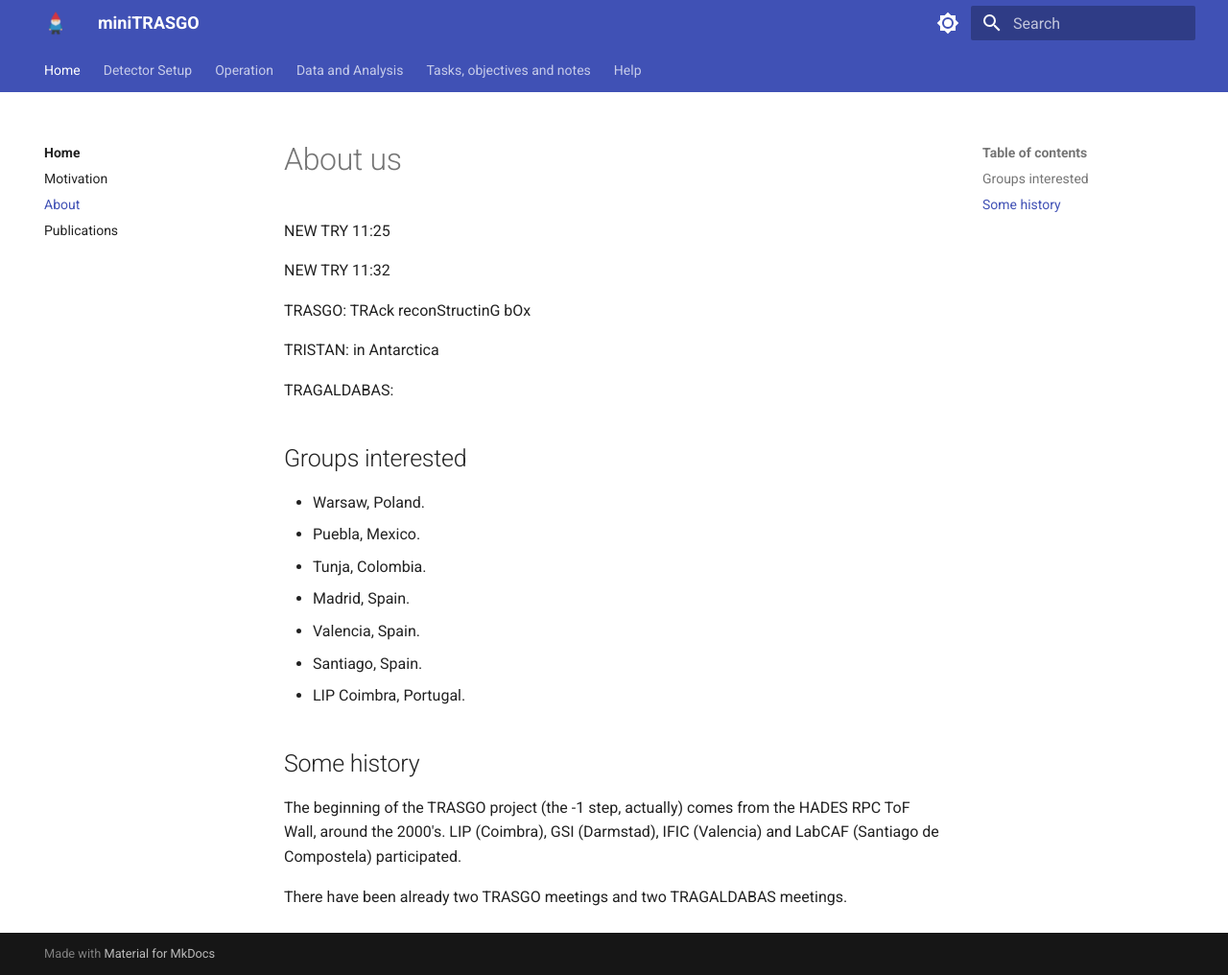
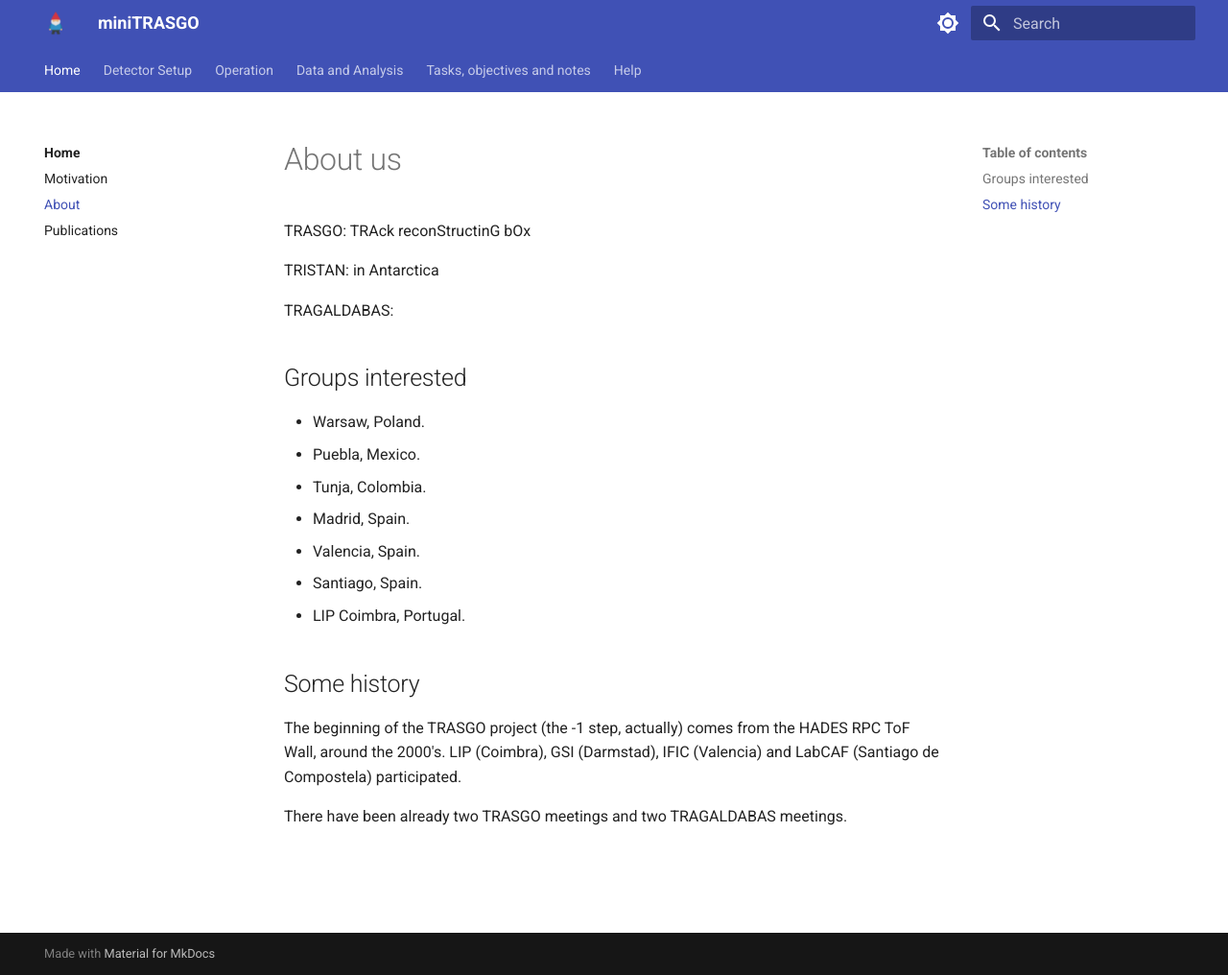
Before and after one commit to cayesoneira/miniTRASGO-documentation, an MkDocs documentation site: the page built from docs/home/about.md, in a window 1280 px wide and 1016 px high. Shown: the whole window at 96% size. Built offline with MkDocs 1.6.1 and Material for MkDocs 9.7.7, drawn with Linux system fonts in a browser that asks for light colours.

Commit message:
Update about.md

```diff
--- a/docs/home/about.md
+++ b/docs/home/about.md
@@ -1,14 +1,10 @@
 # About us
-NEW TRY 11:25
-
-NEW TRY 11:32
 
 TRASGO: TRAck reconStructinG bOx
 
 TRISTAN: in Antarctica
 
 TRAGALDABAS:
-
 
 ## Groups interested
 - Warsaw, Poland.
```
